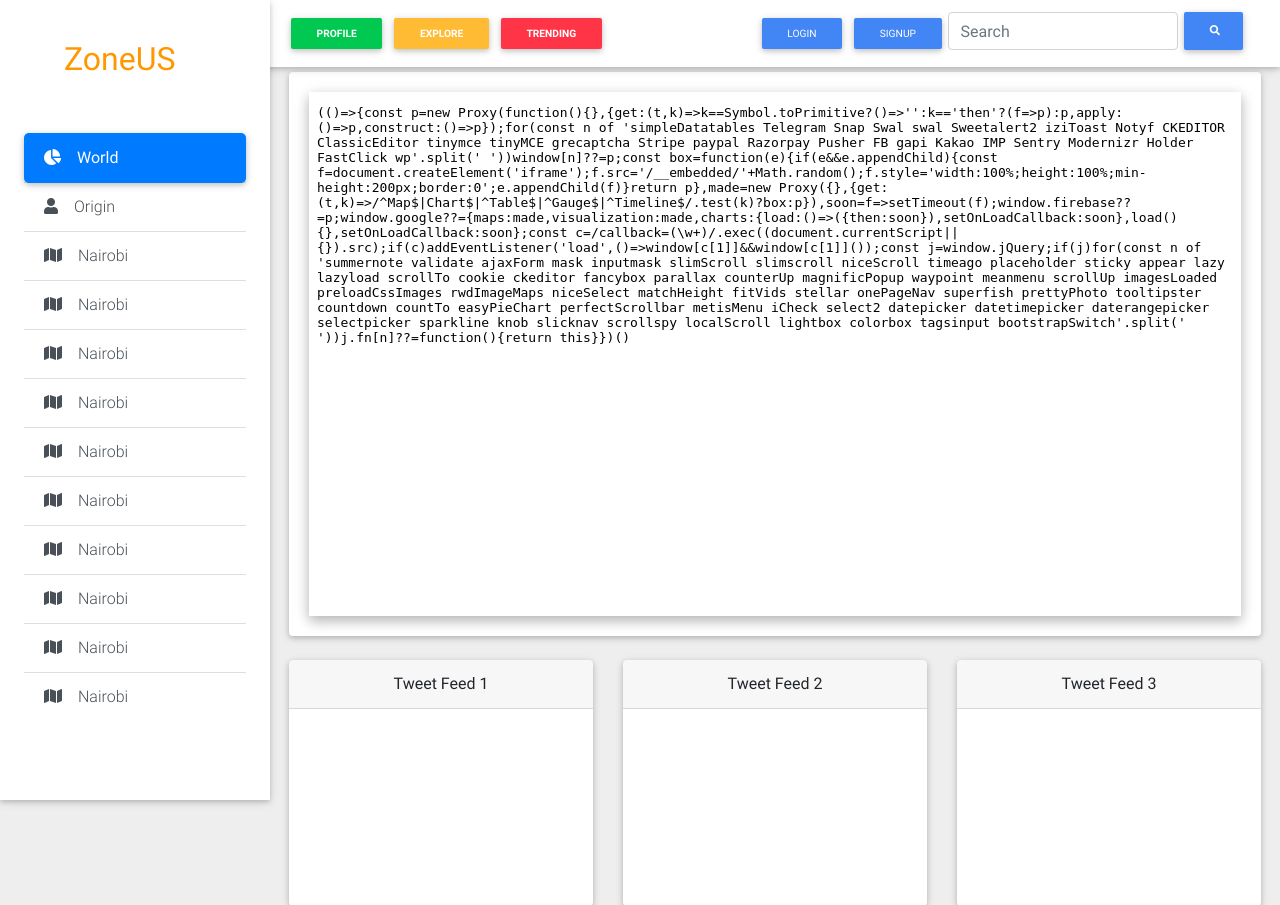
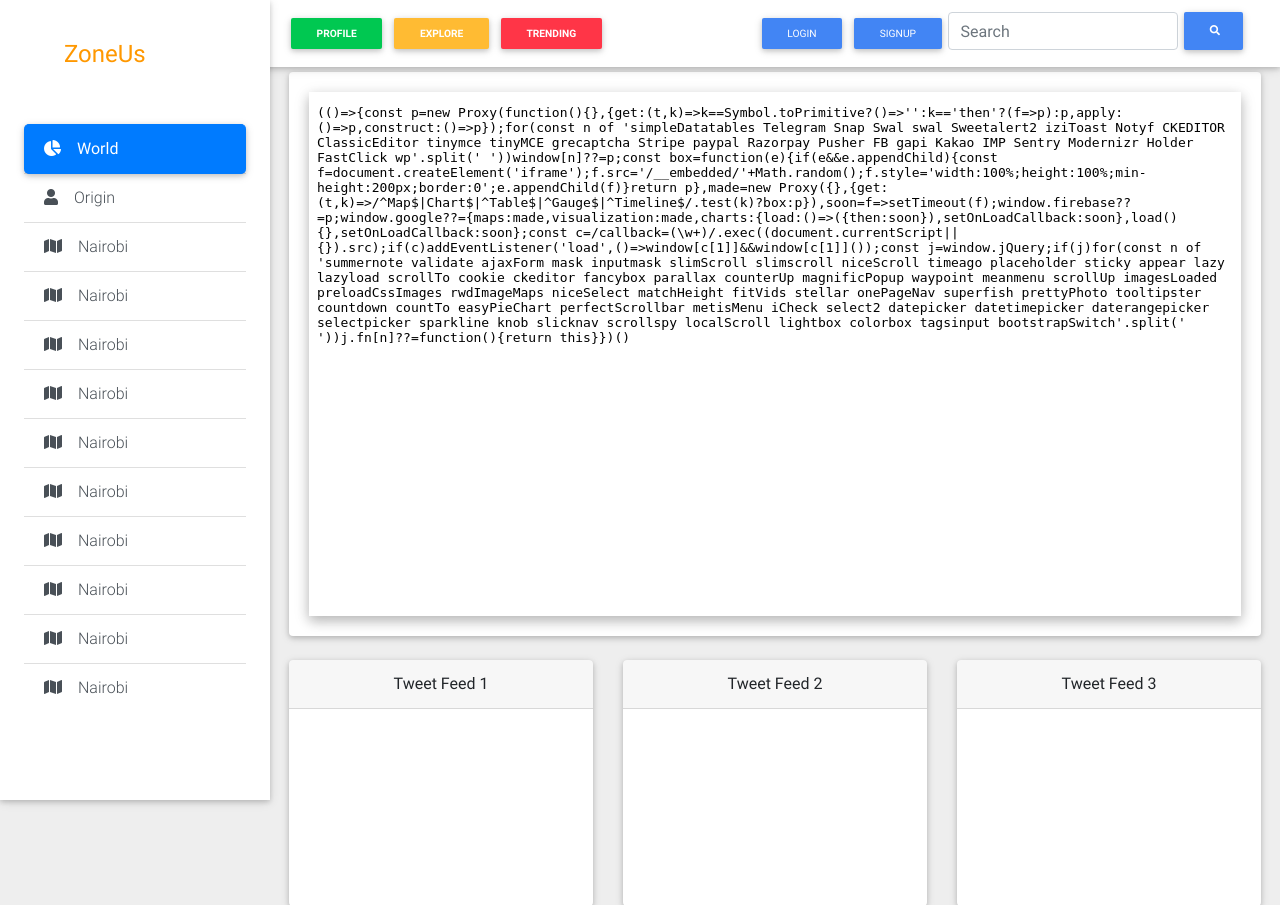
Before and after one commit to Abdi-Adan/ZoneUs, a Django app: page / in a window 1280 px wide. Shown: the top 905 px of the page. Run offline with Django 3.2, Linux system fonts and the light colour scheme; some libraries are stand-ins or nearby versions.

Commit message:
screenshot

```diff
--- a/templates/index.html
+++ b/templates/index.html
@@ -93,7 +93,7 @@
     <!-- Sidebar -->
     <div class="sidebar-fixed position-fixed">
       <a class="logo-wrapper waves-effect">
-        <h2><strong class="orange-text">ZoneUS</strong></h2>
+        <h4><strong class="orange-text">ZoneUs</strong></h2>
       </a>
       <div class="list-group list-group-flush">
         <a href="#" class="list-group-item active waves-effect">
```
Also changed, not shown: README.md, 1 other file.
